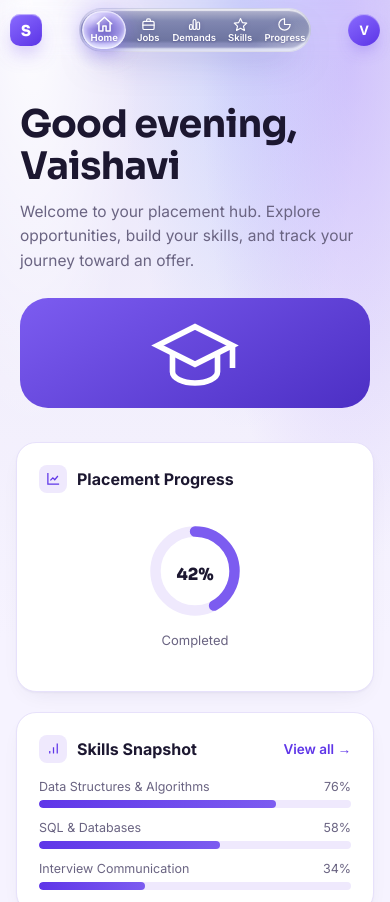
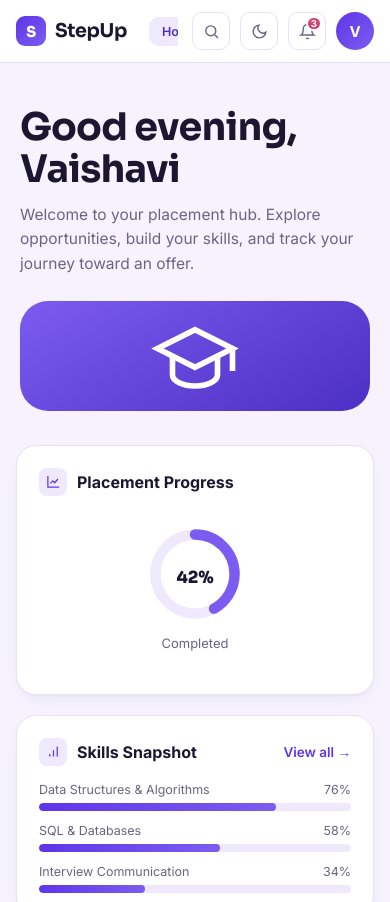
Before and after one commit to origendev/STEP_UP, a plain HTML site: page FRONTEND/index.html in a window 390 px wide. Shown: the top 902 px of the page. Drawn offline with Linux system fonts and the light colour scheme.

Commit message:
Update project files

```diff
--- a/FRONTEND/css/layout.css
+++ b/FRONTEND/css/layout.css
@@ -2,155 +2,50 @@
    layout.css — topbar, page shell, grids, section headings
 ============================================================ */
 
-/* ---------- Top nav (glass bubble style) ---------- */
-:root{
-  --page-glow:
-    radial-gradient(55% 60% at 90% 4%, rgba(165,135,255,.38), transparent 70%),
-    radial-gradient(45% 50% at 62% 0%, rgba(150,180,255,.32), transparent 70%),
-    radial-gradient(40% 50% at 8% 0%, rgba(255,255,255,.95), transparent 70%),
-    linear-gradient(180deg,#e9e5fa 0,#f2effc 380px,#f6f3ff 640px);
-}
-:root[data-theme="dark"]{
-  --page-glow:
-    radial-gradient(55% 60% at 90% 4%, rgba(139,63,251,.35), transparent 70%),
-    radial-gradient(45% 50% at 62% 0%, rgba(59,107,250,.28), transparent 70%),
-    linear-gradient(180deg,#141a3a 0,#0f1530 380px,#0b1020 640px);
-}
-@media (prefers-color-scheme: dark){
-  :root:not([data-theme="light"]){
-    --page-glow:
-      radial-gradient(55% 60% at 90% 4%, rgba(139,63,251,.35), transparent 70%),
-      radial-gradient(45% 50% at 62% 0%, rgba(59,107,250,.28), transparent 70%),
-      linear-gradient(180deg,#141a3a 0,#0f1530 380px,#0b1020 640px);
-  }
-}
-body{ background:var(--page-glow), var(--lilac-bg); background-repeat:no-repeat; }
-
+/* ---------- Top nav ---------- */
 .topbar{
   position:sticky; top:0; z-index:50;
-  display:grid; grid-template-columns:1fr auto 1fr; align-items:center; gap:20px;
-  padding:12px 32px;
-  background:transparent;
-  -webkit-backdrop-filter:blur(14px); backdrop-filter:blur(14px);
+  display:flex; align-items:center; gap:28px;
+  padding:14px 32px;
+  background:var(--white);
+  border-bottom:1px solid var(--line);
 }
 .brand{
-  justify-self:start;
-  display:flex; align-items:center; gap:10px;
-  font-weight:800; font-size:23px; letter-spacing:-0.02em;
-  white-space:nowrap;
+  display:flex; align-items:center; gap:9px;
+  font-weight:700; font-size:19px; letter-spacing:-0.02em;
+  margin-right:8px; white-space:nowrap;
 }
 .brand-mark{
-  width:38px; height:38px; border-radius:12px;
-  background:linear-gradient(145deg,#8a6bff,#5b34e6);
-  box-shadow:0 10px 22px -8px rgba(95,54,232,.7), inset 0 1px 1px rgba(255,255,255,.55);
+  width:30px; height:30px; border-radius:9px;
+  background:linear-gradient(135deg,var(--violet-600),var(--violet-500));
   display:flex; align-items:center; justify-content:center;
-  color:#fff; font-weight:800; font-size:18px; flex-shrink:0;
+  color:#fff; font-weight:800; font-size:15px; flex-shrink:0;
+}
+.navlinks{ display:flex; gap:4px; flex:1; overflow-x:auto; }
+.navlink{
+  padding:7px 13px; border-radius:10px; font-weight:600; font-size:12.5px;
+  color:var(--ink-soft); white-space:nowrap; border:none; background:none;
+  transition:background .15s, color .15s;
+}
+.navlink:hover{ background:var(--violet-100); color:var(--ink); }
+.navlink.active{ background:var(--violet-100); color:var(--violet-700); }
+:root[data-theme="dark"] .navlink.active{ color:var(--violet-300); }
+@media (prefers-color-scheme: dark){
+  :root:not([data-theme="light"]) .navlink.active{ color:var(--violet-300); }
 }
 
-/* The glass pill (colours sampled from the design reference) */
-.navlinks{
-  display:flex; align-items:center; gap:0;
-  margin:0; padding:3px;
-  border-radius:999px;
-  background:
-    radial-gradient(70px 46px at 97% 96%, rgba(255,255,255,.34), rgba(255,255,255,0) 70%),
-    linear-gradient(180deg,#b3b4cf 0,#8087b1 12px,#6c739f 32px,#6e75a2 55%,#8489b8 82%,#9599c6 100%);
-  -webkit-backdrop-filter:blur(18px) saturate(140%); backdrop-filter:blur(18px) saturate(140%);
-  border:1.5px solid rgba(255,255,255,.55);
-  box-shadow:
-    0 18px 36px -18px rgba(60,50,150,.55),
-    inset 0 2px 1px rgba(255,255,255,.7),
-    inset 0 -3px 2px rgba(240,242,255,.8),
-    inset 0 0 22px rgba(255,255,255,.10);
+.top-actions{ display:flex; align-items:center; gap:10px; flex-shrink:0; }
+.icon-btn{
+  width:38px; height:38px; border-radius:10px; border:1px solid var(--line);
+  background:var(--white); display:flex; align-items:center; justify-content:center;
+  color:var(--ink-soft);
 }
-.navlink{
-  display:flex; flex-direction:column; align-items:center; justify-content:center; gap:2px;
-  min-width:74px; height:46px; padding:0 6px; border-radius:23px;
-  border:none; background:none; color:#fff;
-  font-size:11.5px; font-weight:600; white-space:nowrap;
-  text-shadow:0 1px 2px rgba(40,30,110,.28);
-  -webkit-tap-highlight-color:transparent;
-  transition:background .25s, box-shadow .25s;
-}
-.navlink svg{ width:19px; height:19px; flex-shrink:0; filter:drop-shadow(0 1px 2px rgba(40,30,110,.28)); transition:transform .28s cubic-bezier(.34,1.56,.64,1); }
-.navlink.active svg{ transform:scale(1.28); }
-/* Reserves bold width up front so nothing jumps when a tab turns bold */
-.navlabel{ display:inline-flex; flex-direction:column; align-items:center; line-height:1.1; }
-.navlabel::after{ content:attr(data-label); font-weight:800; height:0; overflow:hidden; visibility:hidden; }
-.navlink:focus-visible{ outline:2px solid #fff; outline-offset:2px; }
-/* Active tab: glass bubble. Light ring, purple body, bright lavender glow from below */
-.navlink.active{
-  font-weight:800;
-  background:
-    radial-gradient(62% 48% at 24% 15%, rgba(255,255,255,.70), rgba(255,255,255,0) 68%),
-    radial-gradient(95% 62% at 50% 120%, #e6eaff 0%, rgba(190,178,255,.85) 40%, rgba(190,178,255,0) 74%),
-    linear-gradient(160deg,#9f85f3 0%,#8272da 38%,#766ace 62%,#8a7be6 100%);
-  box-shadow:
-    inset 0 0 0 1.5px rgba(255,255,255,.55),
-    inset 0 0 18px 4px rgba(214,206,255,.80),
-    inset 0 -4px 5px rgba(243,254,255,.95),
-    inset 3px 4px 7px rgba(255,255,255,.55),
-    0 0 22px 2px rgba(160,140,255,.40),
-    0 10px 20px -8px rgba(80,60,200,.5);
-}
-
-.top-actions{ display:flex; align-items:center; gap:10px; justify-self:end; }
-.icon-btn{
-  position:relative;
-  width:38px; height:38px; border-radius:50%; border:none;
-  background:rgba(255,255,255,.88);
-  box-shadow:0 8px 20px -10px rgba(76,47,196,.45), inset 0 1px 1px #fff;
-  display:flex; align-items:center; justify-content:center;
-  color:var(--ink);
-}
-.icon-btn svg{ width:17px; height:17px; }
-.icon-btn:hover{ background:#fff; color:var(--violet-700); }
-:root[data-theme="dark"] .icon-btn{ background:rgba(255,255,255,.12); color:#f1eefc; box-shadow:none; }
-@media (prefers-color-scheme: dark){
-  :root:not([data-theme="light"]) .icon-btn{ background:rgba(255,255,255,.12); color:#f1eefc; box-shadow:none; }
-}
-.icon-btn.has-dot::after{
-  content:""; position:absolute; top:7px; right:9px;
-  width:9px; height:9px; border-radius:50%;
-  background:#ef4444; border:2px solid #fff;
-}
+.icon-btn:hover{ background:var(--violet-100); color:var(--violet-700); }
 .avatar{
-  width:40px; height:40px; border-radius:50%;
-  background:linear-gradient(145deg,#8a6bff,#5b34e6);
-  box-shadow:0 8px 18px -8px rgba(95,54,232,.7), inset 0 1px 1px rgba(255,255,255,.5);
+  width:38px; height:38px; border-radius:50%;
+  background:linear-gradient(135deg,var(--violet-600),var(--violet-500));
   color:#fff; display:flex; align-items:center; justify-content:center;
   font-weight:700; font-size:15px; cursor:pointer;
-}
-
-/* Smaller screens: nav stays in the top middle, everything just shrinks */
-@media (max-width:1180px){
-  .topbar{ padding:10px 20px; gap:12px; }
-  .navlink{ min-width:68px; height:44px; font-size:11px; border-radius:22px; }
-  .navlink svg{ width:18px; height:18px; }
-}
-@media (max-width:920px){
-  .topbar{ padding:10px 14px; }
-  .brand{ font-size:0; gap:0; }               /* logo mark only */
-  .brand-mark{ width:36px; height:36px; font-size:17px; border-radius:11px; }
-  .navlink{ min-width:58px; height:42px; font-size:10.5px; border-radius:21px; }
-  .navlink svg{ width:17px; height:17px; }
-  .top-actions{ gap:8px; }
-  .icon-btn{ width:36px; height:36px; }
-  .avatar{ width:36px; height:36px; font-size:14px; }
-}
-@media (max-width:720px){
-  .top-actions .icon-btn:first-child{ display:none; }   /* search */
-  .navlink{ min-width:52px; height:40px; font-size:10px; border-radius:20px; }
-  .navlink svg{ width:16px; height:16px; }
-}
-@media (max-width:480px){
-  .topbar{ padding:8px 10px; gap:8px; }
-  .brand-mark{ width:32px; height:32px; font-size:15px; border-radius:10px; }
-  .top-actions .icon-btn{ display:none; }
-  .avatar{ width:32px; height:32px; font-size:13px; }
-  .navlinks{ padding:2px; }
-  .navlink{ min-width:44px; height:38px; padding:0 2px; font-size:9.5px; gap:1px; border-radius:19px; }
-  .navlink svg{ width:15px; height:15px; }
 }
 
 /* ---------- Page shell ---------- */
@@ -175,6 +70,55 @@ section.block{ margin-top:26px; }
   .grid2{ grid-template-columns:1fr; }
 }
 @media (max-width:680px){
+  .topbar{ gap:14px; padding:12px 16px; }
+  .navlinks{ gap:0; }
   main{ padding:0 16px 48px; }
   .grid3{ grid-template-columns:1fr; }
 }
+/* ---------- Notifications panel (bell icon dropdown) ---------- */
+.notif-menu{ position:relative; }
+.notif-dot{
+  position:absolute; top:4px; right:4px; min-width:15px; height:15px; padding:0 3px;
+  border-radius:999px; background:var(--rose); color:#fff; font-size:9.5px; font-weight:800;
+  display:flex; align-items:center; justify-content:center; line-height:1;
+  border:2px solid var(--white);
+}
+.notif-panel{
+  display:none; position:absolute; top:calc(100% + 10px); right:0; z-index:60;
+  width:320px; max-height:420px; overflow-y:auto;
+  background:var(--white); border:1px solid var(--line); border-radius:14px;
+  box-shadow:var(--shadow-card); padding:8px;
+}
+.notif-menu.open .notif-panel{ display:block; }
+.notif-panel-head{
+  display:flex; align-items:center; justify-content:space-between;
+  padding:8px 8px 10px; font-weight:700; font-size:13.5px; color:var(--ink);
+}
+.notif-panel-head button{
+  border:none; background:none; color:var(--violet-600); font-size:11.5px; font-weight:700;
+}
+.notif-panel-head button:hover{ text-decoration:underline; }
+.notif-list{ display:flex; flex-direction:column; }
+.notif-item{
+  position:relative; display:flex; gap:10px; padding:10px 8px; border-radius:10px;
+  text-align:left; cursor:pointer;
+}
+.notif-item:hover{ background:var(--violet-100); }
+.notif-item.unread{ background:rgba(124,92,240,.06); }
+.notif-ic{
+  width:32px; height:32px; border-radius:9px; background:var(--violet-100); color:var(--violet-600);
+  display:flex; align-items:center; justify-content:center; flex-shrink:0;
+}
+.notif-body{ flex:1; min-width:0; }
+.notif-title{ font-weight:700; font-size:13px; color:var(--ink); }
+.notif-meta{ font-size:12px; color:var(--ink-soft); margin-top:1px; }
+.notif-time{ font-size:11px; color:var(--ink-soft); margin-top:3px; }
+.notif-unread-dot{
+  width:8px; height:8px; border-radius:50%; background:var(--violet-600); flex-shrink:0;
+  align-self:flex-start; margin-top:6px;
+}
+.notif-empty{ padding:28px 12px; text-align:center; color:var(--ink-soft); font-size:13px; }
+
+@media (max-width:680px){
+  .notif-panel{ width:280px; right:-60px; }
+}
--- a/FRONTEND/index.html
+++ b/FRONTEND/index.html
@@ -21,7 +21,6 @@
 <link rel="stylesheet" href="css/pages/demands.css">
 <link rel="stylesheet" href="css/pages/skills.css">
 <link rel="stylesheet" href="css/pages/progress.css">
-<link rel="stylesheet" href="css/pages/settings.css">
 </head>
 <body>
 
@@ -30,26 +29,11 @@
   <div class="brand"><span class="brand-mark">S</span>StepUp</div>
 
   <div class="navlinks" id="navlinks">
-    <button class="navlink active" data-tab="home">
-      <svg width="22" height="22" viewBox="0 0 24 24" fill="none" stroke="currentColor" stroke-width="1.9" stroke-linecap="round" stroke-linejoin="round" aria-hidden="true"><path d="M3 11l9-8 9 8"/><path d="M5 10v10h5v-6h4v6h5V10"/></svg>
-      <span class="navlabel" data-label="Home">Home</span>
-    </button>
-    <button class="navlink" data-tab="jobs">
-      <svg width="22" height="22" viewBox="0 0 24 24" fill="none" stroke="currentColor" stroke-width="1.9" stroke-linecap="round" stroke-linejoin="round" aria-hidden="true"><rect x="3" y="7" width="18" height="13" rx="2"/><path d="M9 7V5a2 2 0 0 1 2-2h2a2 2 0 0 1 2 2v2"/><path d="M3 13h18"/></svg>
-      <span class="navlabel" data-label="Jobs">Jobs</span>
-    </button>
-    <button class="navlink" data-tab="demands">
-      <svg width="22" height="22" viewBox="0 0 24 24" fill="none" stroke="currentColor" stroke-width="1.9" stroke-linecap="round" stroke-linejoin="round" aria-hidden="true"><rect x="4" y="12" width="4.5" height="8" rx="2.2"/><rect x="9.8" y="4" width="4.5" height="16" rx="2.2"/><rect x="15.6" y="8" width="4.5" height="12" rx="2.2"/></svg>
-      <span class="navlabel" data-label="Demands">Demands</span>
-    </button>
-    <button class="navlink" data-tab="skills">
-      <svg width="22" height="22" viewBox="0 0 24 24" fill="none" stroke="currentColor" stroke-width="1.9" stroke-linecap="round" stroke-linejoin="round" aria-hidden="true"><polygon points="12 2.5 15 9 22 9.8 16.8 14.6 18.3 21.5 12 18 5.7 21.5 7.2 14.6 2 9.8 9 9"/></svg>
-      <span class="navlabel" data-label="Skills">Skills</span>
-    </button>
-    <button class="navlink" data-tab="progress">
-      <svg width="22" height="22" viewBox="0 0 24 24" fill="none" stroke="currentColor" stroke-width="1.9" stroke-linecap="round" stroke-linejoin="round" aria-hidden="true"><path d="M21 12A9 9 0 1 1 12 3"/><path d="M12 3v9h9"/></svg>
-      <span class="navlabel" data-label="Progress">Progress</span>
-    </button>
+    <button class="navlink active" data-tab="home">Home</button>
+    <button class="navlink" data-tab="jobs">Jobs</button>
+    <button class="navlink" data-tab="demands">Demands</button>
+    <button class="navlink" data-tab="skills">Skills</button>
+    <button class="navlink" data-tab="progress">Progress</button>
   </div>
 
   <div class="top-actions">
@@ -59,16 +43,20 @@
     <button class="icon-btn" id="themeToggle" aria-label="Toggle theme" title="Toggle theme">
       <svg width="17" height="17" viewBox="0 0 24 24" fill="none" stroke="currentColor" stroke-width="2"><path d="M21 12.79A9 9 0 1 1 11.21 3 7 7 0 0 0 21 12.79z"/></svg>
     </button>
-    <button class="icon-btn has-dot" aria-label="Notifications" title="Notifications">
-      <svg width="17" height="17" viewBox="0 0 24 24" fill="none" stroke="currentColor" stroke-width="2"><path d="M18 8a6 6 0 0 0-12 0c0 7-3 9-3 9h18s-3-2-3-9"/><path d="M13.73 21a2 2 0 0 1-3.46 0"/></svg>
-    </button>
-    <div class="avatar" id="avatarBtn" title="Account">V</div>
-    <div class="user-menu" id="userMenu" hidden>
-      <button data-go="profile"><svg viewBox="0 0 24 24"><circle cx="12" cy="8" r="4"/><path d="M4 21c0-4 4-6 8-6s8 2 8 6"/></svg>My profile</button>
-      <button data-go="settings"><svg viewBox="0 0 24 24"><circle cx="12" cy="12" r="3"/><path d="M19.4 15a1.7 1.7 0 0 0 .3 1.8l.1.1a2 2 0 1 1-2.8 2.8l-.1-.1a1.7 1.7 0 0 0-1.8-.3 1.7 1.7 0 0 0-1 1.5V21a2 2 0 1 1-4 0v-.1a1.7 1.7 0 0 0-1.1-1.5 1.7 1.7 0 0 0-1.8.3l-.1.1a2 2 0 1 1-2.8-2.8l.1-.1a1.7 1.7 0 0 0 .3-1.8 1.7 1.7 0 0 0-1.5-1H3a2 2 0 1 1 0-4h.1a1.7 1.7 0 0 0 1.5-1.1 1.7 1.7 0 0 0-.3-1.8l-.1-.1a2 2 0 1 1 2.8-2.8l.1.1a1.7 1.7 0 0 0 1.8.3H9a1.7 1.7 0 0 0 1-1.5V3a2 2 0 1 1 4 0v.1a1.7 1.7 0 0 0 1 1.5 1.7 1.7 0 0 0 1.8-.3l.1-.1a2 2 0 1 1 2.8 2.8l-.1.1a1.7 1.7 0 0 0-.3 1.8V9a1.7 1.7 0 0 0 1.5 1H21a2 2 0 1 1 0 4h-.1a1.7 1.7 0 0 0-1.5 1z"/></svg>Settings</button>
-      <div class="um-sep" role="separator"></div>
-      <button class="danger" data-act="logout"><svg viewBox="0 0 24 24"><path d="M9 21H5a2 2 0 0 1-2-2V5a2 2 0 0 1 2-2h4"/><path d="M16 17l5-5-5-5M21 12H9"/></svg>Log out</button>
+    <div class="notif-menu" id="notifMenu">
+      <button class="icon-btn" id="notifBtn" aria-label="Notifications" title="Notifications">
+        <svg width="17" height="17" viewBox="0 0 24 24" fill="none" stroke="currentColor" stroke-width="2"><path d="M18 8a6 6 0 0 0-12 0c0 7-3 9-3 9h18s-3-2-3-9"/><path d="M13.73 21a2 2 0 0 1-3.46 0"/></svg>
+        <span class="notif-dot" id="notifDot" hidden></span>
+      </button>
+      <div class="notif-panel" id="notifPanel">
+        <div class="notif-panel-head">
+          <span>Notifications</span>
+          <button id="notifMarkAllBtn">Mark all as read</button>
+        </div>
+        <div class="notif-list" id="notifList"></div>
+      </div>
     </div>
+    <div class="avatar" id="avatarBtn" title="View profile">V</div>
   </div>
 </div>
 
--- a/FRONTEND/js/app.js
+++ b/FRONTEND/js/app.js
@@ -8,6 +8,7 @@
 
 import * as router from './core/router.js';
 import * as theme  from './core/theme.js';
+import * as notifications from './core/notifications.js';
 
 import { mount as mountHome } from './pages/home.js';
 import { mount as mountProfile } from './pages/profile.js';
@@ -17,8 +18,6 @@ import { mount as mountSkills } from './pages/skills.js';
 import { mount as mountProgress } from './pages/progress.js';
 import { mount as mountNewsDetail } from './pages/news-detail.js';
 import { mount as mountRound1 } from './pages/round1.js';
-import { mount as mountSettings } from './pages/settings.js';
-import * as prefs from './core/prefs.js';
 
 /* Route name -> pages/<name>.html + its mount function */
 router.register('home',         mountHome);
@@ -29,29 +28,13 @@ router.register('skills',       mountSkills);
 router.register('progress',     mountProgress);
 router.register('round1', mountRound1);
 router.register('profile',      mountProfile);   // reached via the avatar, not the nav bar
-router.register('settings',     mountSettings);  // reached via the avatar menu
 
 /* Shell-level behaviour */
-prefs.init();
 theme.init();
+notifications.init();
 
-/* Avatar menu: Profile / Settings */
-const avatar = document.getElementById('avatarBtn');
-const menu   = document.getElementById('userMenu');
-avatar.addEventListener('click', e => { e.stopPropagation(); menu.hidden = !menu.hidden; });
-menu.addEventListener('click', e => {
-  const b = e.target.closest('[data-go], [data-act]');
-  if(!b) return;
-  menu.hidden = true;
-  if(b.dataset.act === 'logout'){
-    ['stepupStudentToken', 'stepupStudent'].forEach(k => localStorage.removeItem(k));
-    location.href = 'student-login.html';
-    return;
-  }
-  router.navigate(b.dataset.go);
-});
-document.addEventListener('click', () => { menu.hidden = true; });
-document.addEventListener('keydown', e => { if(e.key === 'Escape') menu.hidden = true; });
+document.getElementById('avatarBtn')
+  .addEventListener('click', () => router.navigate('profile'));
 
 /* Go */
 router.start({ mountSelector:'#app', fallback:'home' });
--- /dev/null
+++ b/FRONTEND/js/core/notifications.js
@@ -0,0 +1,89 @@
+/* ============================================================
+   notifications.js — the dropdown panel that opens from the
+   bell icon in the topbar. Lives in the shell (outside #app),
+   same pattern as the avatar: toggle on click, close on
+   outside click, render from a data file.
+============================================================ */
+import { notifications } from '../data/notifications.data.js';
+
+function unreadCount(){
+  return notifications.filter(n => n.unread).length;
+}
+
+function renderDot(){
+  const dot = document.getElementById('notifDot');
+  const count = unreadCount();
+  if(!dot) return;
+  dot.hidden = count === 0;
+  dot.textContent = count > 9 ? '9+' : String(count || '');
+}
+
+function renderList(){
+  const list = document.getElementById('notifList');
+  if(!list) return;
+
+  if(notifications.length === 0){
+    list.innerHTML = `<div class="notif-empty">You're all caught up — no notifications yet.</div>`;
+    return;
+  }
+
+  list.innerHTML = notifications.map(n => `
+    <div class="notif-item ${n.unread ? 'unread' : ''}" data-id="${n.id}">
+      <div class="notif-ic">${n.icon}</div>
+      <div class="notif-body">
+        <div class="notif-title">${n.title}</div>
+        <div class="notif-meta">${n.meta}</div>
+        <div class="notif-time">${n.time}</div>
+      </div>
+      ${n.unread ? '<span class="notif-unread-dot"></span>' : ''}
+    </div>
+  `).join('');
+}
+
+function markAllRead(){
+  notifications.forEach(n => n.unread = false);
+  renderList();
+  renderDot();
+}
+
+function markOneRead(id){
+  const n = notifications.find(x => x.id === id);
+  if(n && n.unread){
+    n.unread = false;
+    renderList();
+    renderDot();
+  }
+}
+
+export function init(){
+  const btn = document.getElementById('notifBtn');
+  const menu = document.getElementById('notifMenu');
+  const panel = document.getElementById('notifPanel');
+  if(!btn || !menu || !panel) return;
+
+  renderList();
+  renderDot();
+
+  btn.addEventListener('click', (e) => {
+    e.stopPropagation();
+    menu.classList.toggle('open');
+  });
+
+  document.getElementById('notifMarkAllBtn')?.addEventListener('click', markAllRead);
+
+  panel.addEventListener('click', (e) => {
+    const item = e.target.closest('.notif-item');
+    if(item) markOneRead(item.dataset.id);
+  });
+
+  document.addEventListener('click', (e) => {
+    // composedPath (captured at dispatch time) is used instead of
+    // menu.contains(e.target), because clicking a notification re-renders
+    // the list — which would detach e.target from the document while this
+    // same click is still bubbling, making menu.contains(e.target) wrongly
+    // report "outside" and close the panel the instant you click an item.
+    if(menu.classList.contains('open') && !e.composedPath().includes(menu)){
+      menu.classList.remove('open');
+    }
+  });
+}
--- /dev/null
+++ b/FRONTEND/js/data/notifications.data.js
@@ -0,0 +1,47 @@
+/* ============================================================
+   notifications.data.js — sample notification feed.
+   Swap this for a real API call later; notifications.js doesn't care.
+============================================================ */
+
+export const notifications = [
+  {
+    id: 'n1',
+    title: 'TCS aptitude round scheduled',
+    meta: 'Your assessment is on 10 Sept, 10:00 AM',
+    time: '2h ago',
+    unread: true,
+    icon: '<svg width="16" height="16" viewBox="0 0 24 24" fill="none" stroke="currentColor" stroke-width="2"><rect x="3" y="4" width="18" height="18" rx="2"/><path d="M16 2v4M8 2v4M3 10h18"/></svg>',
+  },
+  {
+    id: 'n2',
+    title: 'Resume shortlisted — Zoho',
+    meta: 'You have been moved to the next round',
+    time: '5h ago',
+    unread: true,
+    icon: '<svg width="16" height="16" viewBox="0 0 24 24" fill="none" stroke="currentColor" stroke-width="2"><path d="M20 6 9 17l-5-5"/></svg>',
+  },
+  {
+    id: 'n3',
+    title: 'New job posted: Infosys',
+    meta: 'Systems Engineer · apply before 28 Sept',
+    time: '1d ago',
+    unread: true,
+    icon: '<svg width="16" height="16" viewBox="0 0 24 24" fill="none" stroke="currentColor" stroke-width="2"><rect x="3" y="7" width="18" height="13" rx="2"/><path d="M8 7V5a2 2 0 0 1 2-2h4a2 2 0 0 1 2 2v2"/></svg>',
+  },
+  {
+    id: 'n4',
+    title: 'Profile verification pending',
+    meta: 'Contact your placement team to get verified',
+    time: '2d ago',
+    unread: false,
+    icon: '<svg width="16" height="16" viewBox="0 0 24 24" fill="none" stroke="currentColor" stroke-width="2"><circle cx="12" cy="8" r="4"/><path d="M4 21c0-4 4-6 8-6s8 2 8 6"/></svg>',
+  },
+  {
+    id: 'n5',
+    title: 'Placement drive reminder',
+    meta: 'Barclays campus drive — 2 Sept, Main Auditorium',
+    time: '3d ago',
+    unread: false,
+    icon: '<svg width="16" height="16" viewBox="0 0 24 24" fill="none" stroke="currentColor" stroke-width="2"><circle cx="12" cy="12" r="9"/><path d="M12 7v5l3 3"/></svg>',
+  },
+];
```
